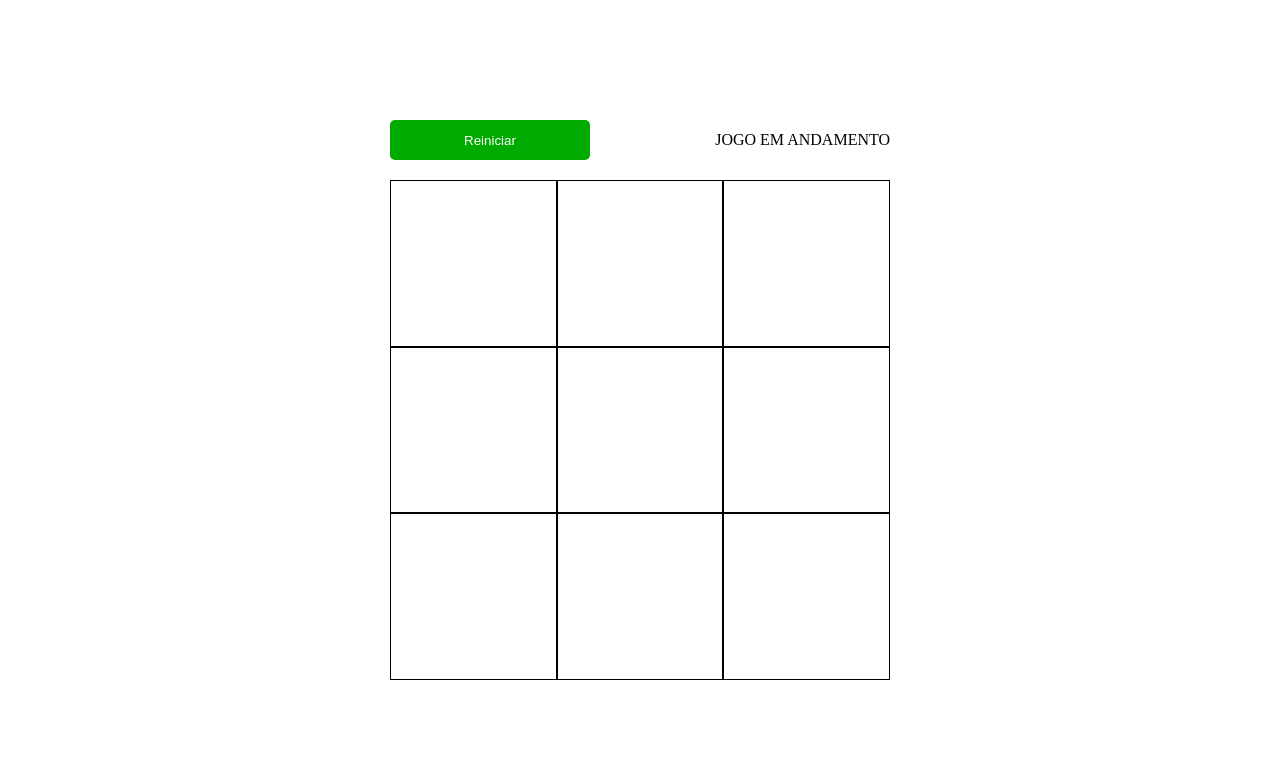
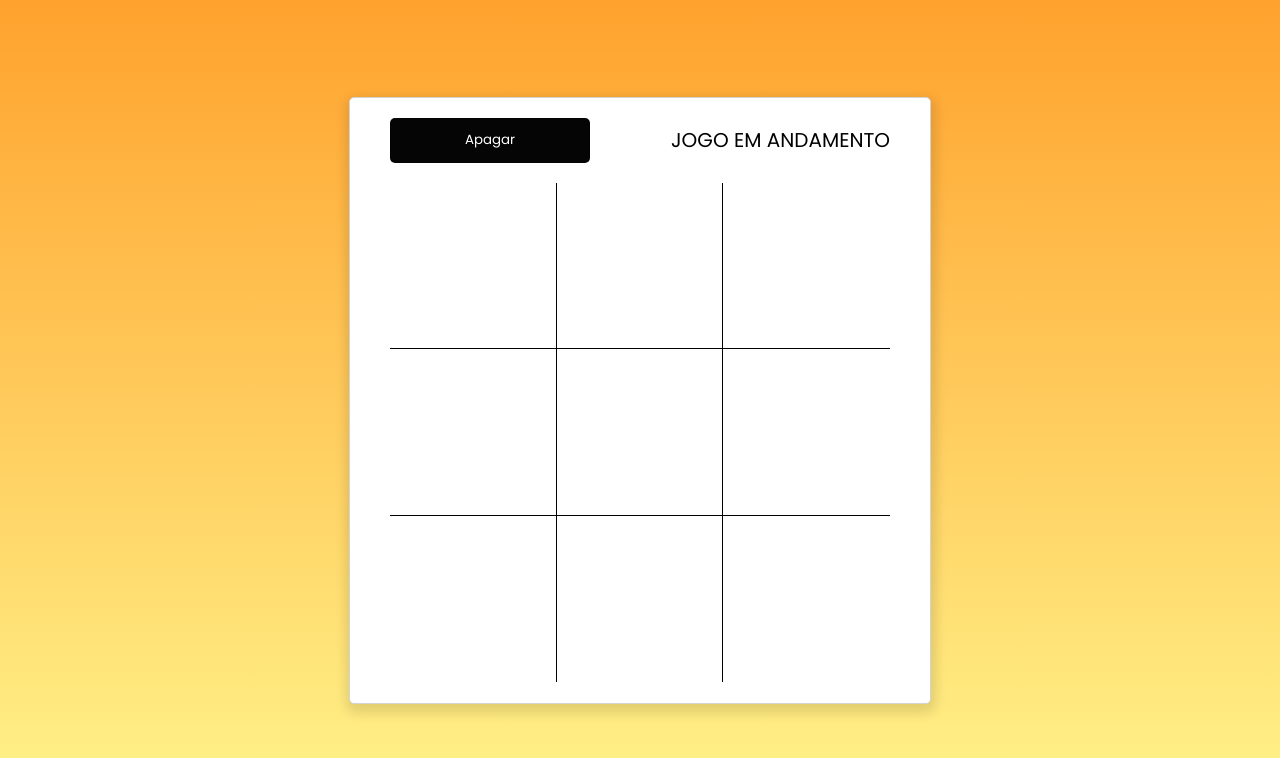
Before and after one commit to rnomaxy/JogoDaVelha, a plain HTML site: page index.html in a window 1280 px wide. Drawn offline with Linux system fonts and the light colour scheme.

Commit message:
jogo da véia

```diff
--- a/index.html
+++ b/index.html
@@ -7,40 +7,41 @@
     <link rel="stylesheet" href="style.css">
 </head>
 <body>
+    <div id="game">
         <div id="status">
-        <button onclick="limparTabuleiro()"> Reiniciar </button>
+            <button onclick="limparTabuleiro()"> Apagar </button>
             <p id="status-p"> JOGO EM ANDAMENTO </p>
         </div>
         <div id="tabuleiro">
             <div class="linha">
-            <div class="espaco" id="1" onclick="jogada(1)">
+                <div style="border-bottom: 1px solid black; border-right: 1px solid black;" class="espaco" id="1" onclick="jogada(1)">
                     <input type="hidden" value="empty" id="input-1">
                 </div>
-            <div class="espaco" id="2" onclick="jogada(2)">
+                <div style="border-bottom: 1px solid black; border-right: 1px solid black;" class="espaco" id="2" onclick="jogada(2)">
                     <input type="hidden" value="empty" id="input-2">
                 </div>
-            <div class="espaco" id="3" onclick="jogada(3)">
+                <div style="border-bottom: 1px solid black;" class="espaco" id="3" onclick="jogada(3)">
                     <input type="hidden" value="empty" id="input-3">
                 </div>
             </div>
 
             <div class="linha">
-            <div class="espaco" id="4" onclick="jogada(4)">
+                <div style="border-bottom: 1px solid black; border-right: 1px solid black" class="espaco" id="4" onclick="jogada(4)">
                     <input type="hidden" value="empty" id="input-4">
                 </div>
-            <div class="espaco" id="5" onclick="jogada(5)">
+                <div style="border-bottom: 1px solid black; border-right: 1px solid black;" class="espaco" id="5" onclick="jogada(5)">
                     <input type="hidden" value="empty" id="input-5">
                 </div>
-            <div class="espaco" id="6" onclick="jogada(6)">
+                <div style="border-bottom: 1px solid black;" class="espaco" id="6" onclick="jogada(6)">
                     <input type="hidden" value="empty" id="input-6">
                 </div>
             </div>
 
             <div class="linha">
-            <div class="espaco" id="7" onclick="jogada(7)">
+                <div style="border-right: 1px solid black;" class="espaco" id="7" onclick="jogada(7)">
                     <input type="hidden" value="empty" id="input-7">
                 </div>
-            <div class="espaco" id="8" onclick="jogada(8)">
+                <div style="border-right: 1px solid black;" class="espaco" id="8" onclick="jogada(8)">
                     <input type="hidden" value="empty" id="input-8">
                 </div>
                 <div class="espaco" id="9" onclick="jogada(9)">
@@ -48,6 +49,8 @@
                 </div>
             </div>
         </div>
+    </div>
+
     <script src="index.js"></script>
 </body>
 </html>
--- a/index.js
+++ b/index.js
@@ -46,7 +46,7 @@ function jogada(id) {
                 }
             }
 
-            if(jogadas++ == 9) {
+            if(jogadas++ == 8 && !verificaVencedor("x")) {
                 document.getElementById("status-p").textContent = "DEU VELHA"
             }
         }
@@ -60,6 +60,10 @@ function verificaVencedor(vez) {
     if(vez=="x") {
         for(let i = 0; i < formasDeGanhar.length; i++) {
             if(formasDeGanhar[i].input.value == "x" && formasDeGanhar[i].segundoInput.value == "x" && formasDeGanhar[i].terceiroInput.value == "x") {
+                formasDeGanhar[i].input.closest('.espaco').classList.add('orange');
+                formasDeGanhar[i].segundoInput.closest('.espaco').classList.add('orange');
+                formasDeGanhar[i].terceiroInput.closest('.espaco').classList.add('orange');
+
                 return true;
             }
         }
@@ -67,6 +71,10 @@ function verificaVencedor(vez) {
     else if(vez == "circulo") {
         for(let i = 0; i < formasDeGanhar.length; i++) {
             if(formasDeGanhar[i].input.value == "circulo" && formasDeGanhar[i].segundoInput.value == "circulo" && formasDeGanhar[i].terceiroInput.value == "circulo") {
+                formasDeGanhar[i].input.closest('.espaco').classList.add('orange');
+                formasDeGanhar[i].segundoInput.closest('.espaco').classList.add('orange');
+                formasDeGanhar[i].terceiroInput.closest('.espaco').classList.add('orange');
+
                 return true;
             }
         }
@@ -85,6 +93,7 @@ function limparTabuleiro() {
     for(let i = 0; i < inputs.length; i++) {
         if(inputs[i].value != "empty") {
             inputs[i].value = "empty";
+            inputs[i].closest('.espaco').classList.remove('orange');
             tipo_jogada = "x";
             document.getElementById("status-p").textContent = "PARTIDA EM ANDAMENTO";
             jogadas = 0;
--- a/style.css
+++ b/style.css
@@ -2,6 +2,11 @@
     padding: 0;
     margin: 0;
     box-sizing: border-box;
+}
+
+@font-face {
+    font-family: poppins;
+    src: url(./font/Poppins-Regular.ttf);
 }
 
 body{
@@ -11,6 +16,23 @@ body{
     flex-direction: column;
     align-items: center;
     justify-content: center;
+    font-family: poppins, Arial, Helvetica, sans-serif;
+    font-size: 20px;
+
+    background: linear-gradient(to bottom, #ffa22d, #fff38a);
+}
+
+.orange {
+    background-color: #ffa22d;
+    transition: .4s;
+}
+
+#game {
+    background-color: white;
+    padding: 20px 40px;
+    border-radius: 5px;
+    border: 1px solid lightgray;
+    box-shadow: 1px 5px 12px 4px rgba(0, 0, 0, 0.116);
 }
 
 #tabuleiro{
@@ -27,7 +49,6 @@ body{
 .espaco{
     width: 33.33%;
     height: 100%;
-    border: 1px solid black;
     display: flex;
     align-items: center;
     justify-content: center;
@@ -40,18 +61,19 @@ body{
 
 button {
     width: 200px;
-    height: 40px;
+    height: 45px;
     border-radius: 5px;
-    background-color: #00aa00;
+    background-color: #050505;
     outline: none;
     border: none;
     transition: .3s;
     color: white;
     cursor: pointer;
+    font-family: poppins;
 }
 
 button:hover {
-    background-color: #058305;
+    background-color: #1a1a1a;
 }
 
 #status {
```
Also changed, not shown: font/Poppins-Regular.ttf (added), img/circulo.png (renamed from circulo.png), img/x.png (renamed from x.png), 1 other file. Lines whose indentation alone changed are shown as unchanged.
